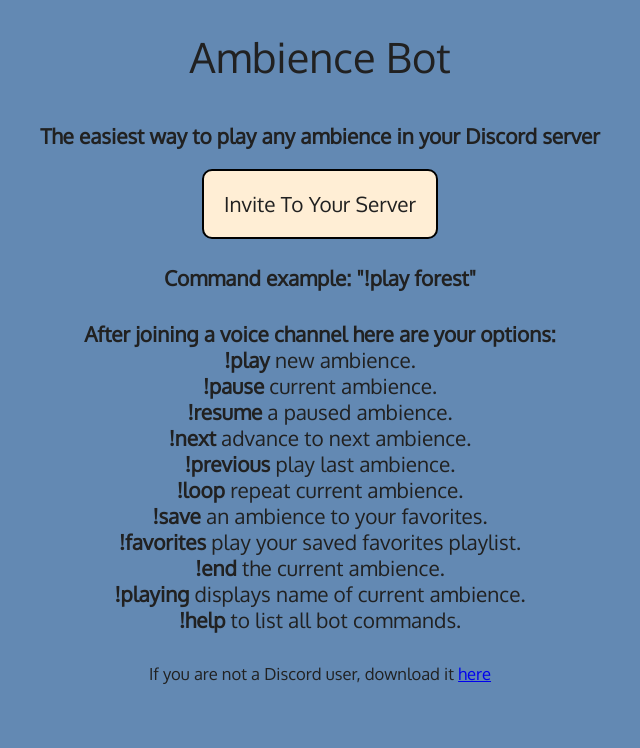
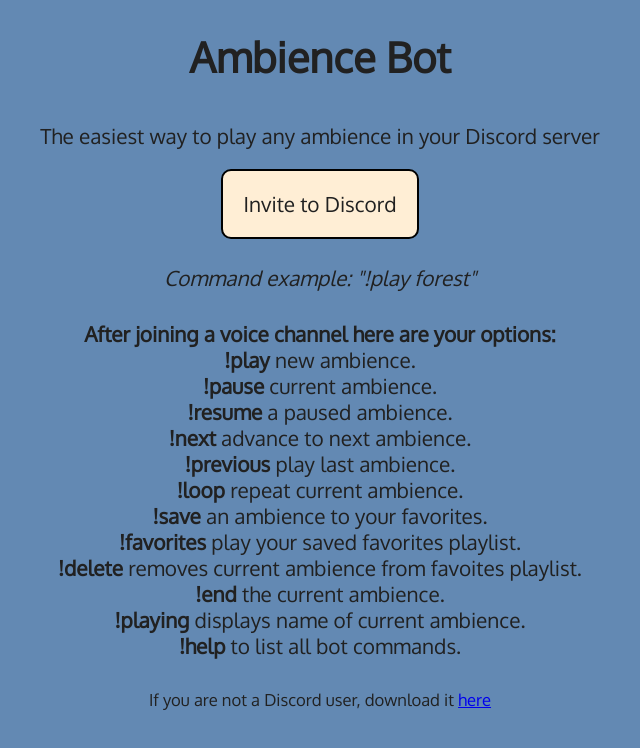
Before and after one commit to ambience-bot/ambience-bot-app-fe, a React (Create React App) app: page / in a window 1280 px wide. Shown: the top 748 px of the page, without its empty margins (320-960 px from the left). Built offline with nearby package versions, Linux system fonts and the light colour scheme.

Commit message:
add delete and site title

```diff
--- a/public/index.html
+++ b/public/index.html
@@ -24,7 +24,7 @@
       work correctly both with client-side routing and a non-root public URL.
       Learn how to configure a non-root public URL by running `npm run build`.
     -->
-    <title>React App</title>
+    <title>Ambience Bot</title>
   </head>
   <body>
     <noscript>You need to enable JavaScript to run this app.</noscript>
--- a/src/App.css
+++ b/src/App.css
@@ -2,8 +2,10 @@
 
 html {
   background-color: #406ea2cf;
-  /* background-image: url("./assets/bg1.jpg");
-  background-position: center; */
+  /* background-image: url("./assets/bg1.jpg"); */
+  /* background-image: url("./assets/waves.jpeg"); */
+  /* background-image: url("./assets/mountains.jpeg"); */
+  background-position: center;
   /* background-repeat: no-repeat; */
   /* background-size: cover; */
 }
@@ -20,6 +22,7 @@
 }
 
 .header {
+  font-weight: bold;
   padding-top: 50px;
   font-size: 2.0em;
   padding: 20px;
@@ -27,7 +30,6 @@
 
 .sub-header {
   padding: 20px;
-  font-weight: bold;
 }
 
 .download-button {
@@ -46,7 +48,7 @@
 }
 
 .command-example {
-  font-weight: bold;
+  font-style: italic;
 }
 
 .command-heading {
--- a/src/App.js
+++ b/src/App.js
@@ -8,7 +8,7 @@
       <header className="header">Ambience Bot</header>
         <div className="sub-header">The easiest way to play any ambience in your Discord server</div>
 
-       <a className="download-button" href="https://discord.com/api/oauth2/authorize?client_id=834210463675973682&permissions=0&scope=bot">Invite To Your Server</a>
+       <a className="download-button" href="https://discord.com/api/oauth2/authorize?client_id=834210463675973682&permissions=0&scope=bot">Invite to Discord</a>
         <br/>
 
         <span className="command-example">Command example: "!play forest"</span>
@@ -32,6 +32,8 @@
           <br/>
           <span><span className="command-name">!favorites</span> play your saved favorites playlist.</span>
           <br/>
+          <span><span className="command-name">!delete</span> removes current ambience from favoites playlist.</span>
+          <br/>
           <span><span className="command-name">!end</span> the current ambience.</span>
           <br/>
           <span><span className="command-name">!playing</span> displays name of current ambience.</span>
```
